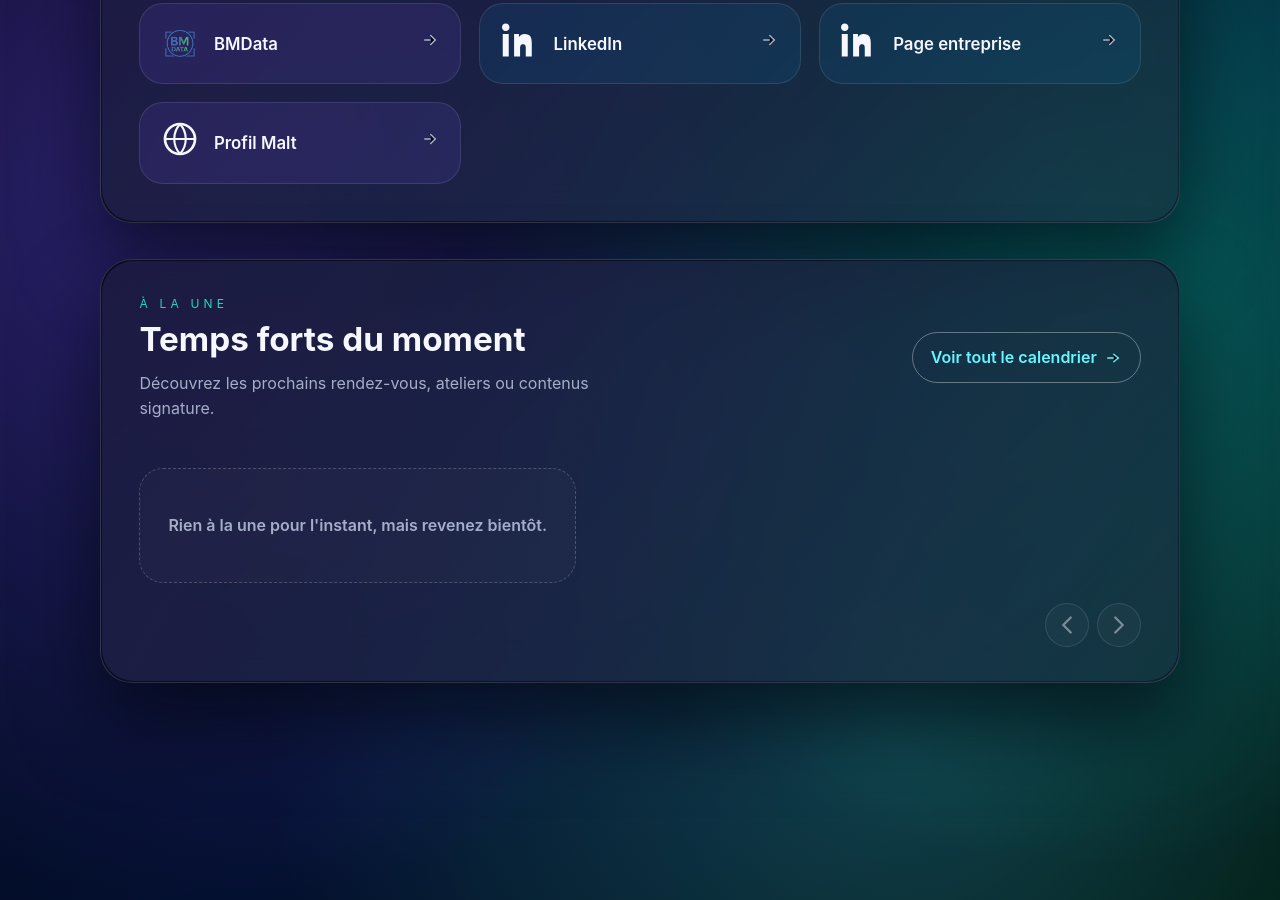
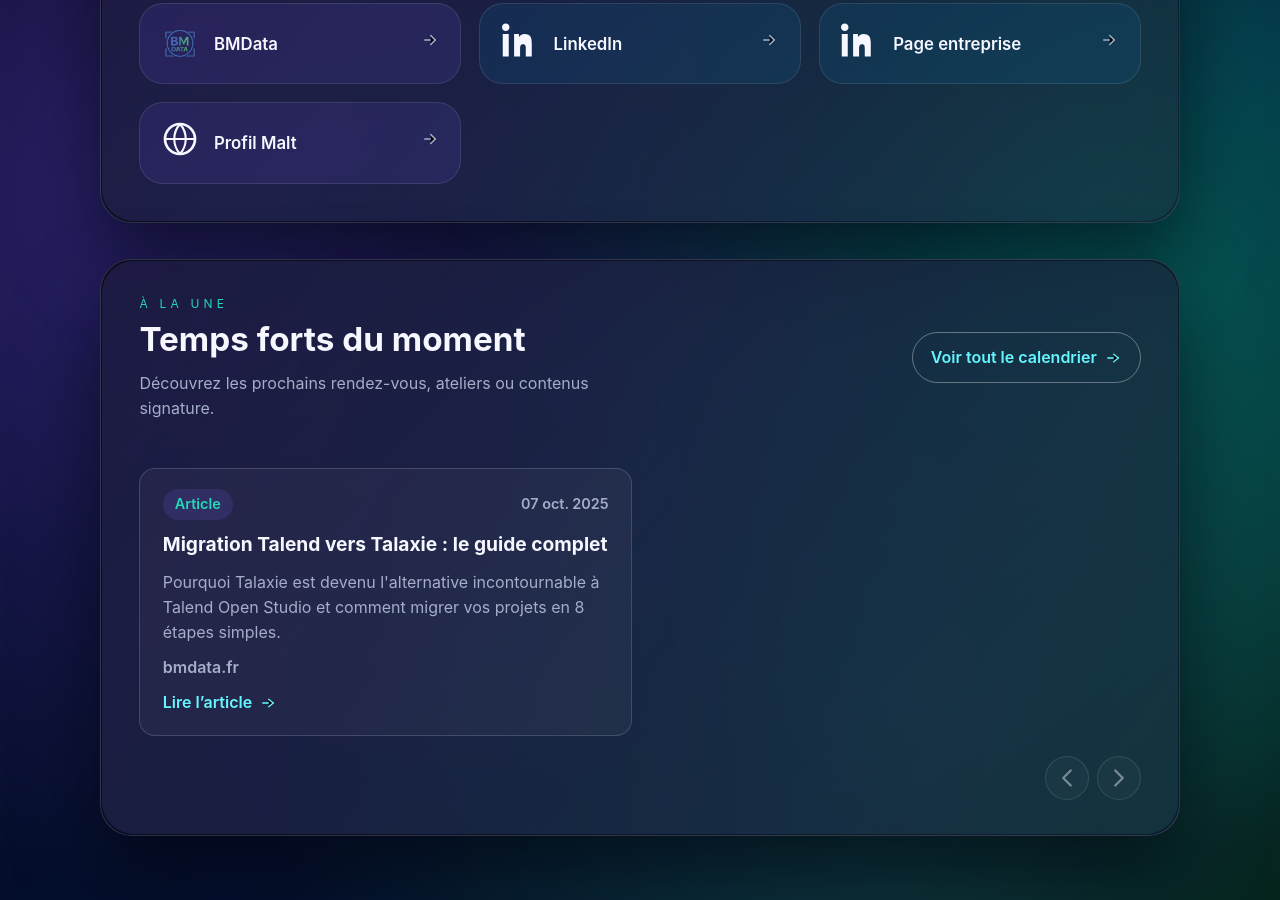
Before and after one commit to mbodetdata/hub, a Jekyll site: the page built from index.html, in a window 1280 px wide and 900 px high, scrolled down 806 px. Built offline with Jekyll 4.4.1, drawn with Linux system fonts in a browser that asks for light colours.

Commit message:
Talend -> Talaxie

```diff
--- a/_data/hub.json
+++ b/_data/hub.json
@@ -68,17 +68,18 @@
     "cta_url": "https://bmdata.fr/agenda"
   },
   "featured": [
-    {
-      "active": false,
-      "category": "Webinaire",
-      "title": "Data Pulse : déployer un cockpit financier fiable",
-      "summary": "Présentation en direct des méthodes que j'utilise pour stabiliser vos KPI finance sous Power BI.",
-      "date": "Mardi 26 nov. · 12h30",
-      "location": "Live Teams",
-      "date_sort": "2025-11-26T12:30:00+01:00",
-      "cta_label": "S'inscrire gratuitement",
-      "cta_url": "https://example.com/data-pulse"
-    },
+{
+  "active": true,
+  "category": "Article",
+  "title": "Migration Talend vers Talaxie : le guide complet",
+  "summary": "Pourquoi Talaxie est devenu l'alternative incontournable à Talend Open Studio et comment migrer vos projets en 8 étapes simples.",
+  "date": "07 oct. 2025",
+  "location": "bmdata.fr",
+  "date_sort": "2025-10-07T08:00:00+01:00",
+  "cta_label": "Lire l’article",
+  "cta_url": "https://bmdata.fr/blog/migration-talend-vers-talaxie/"
+}
+,
     {
       "active": false,
       "category": "Atelier clients",
```
